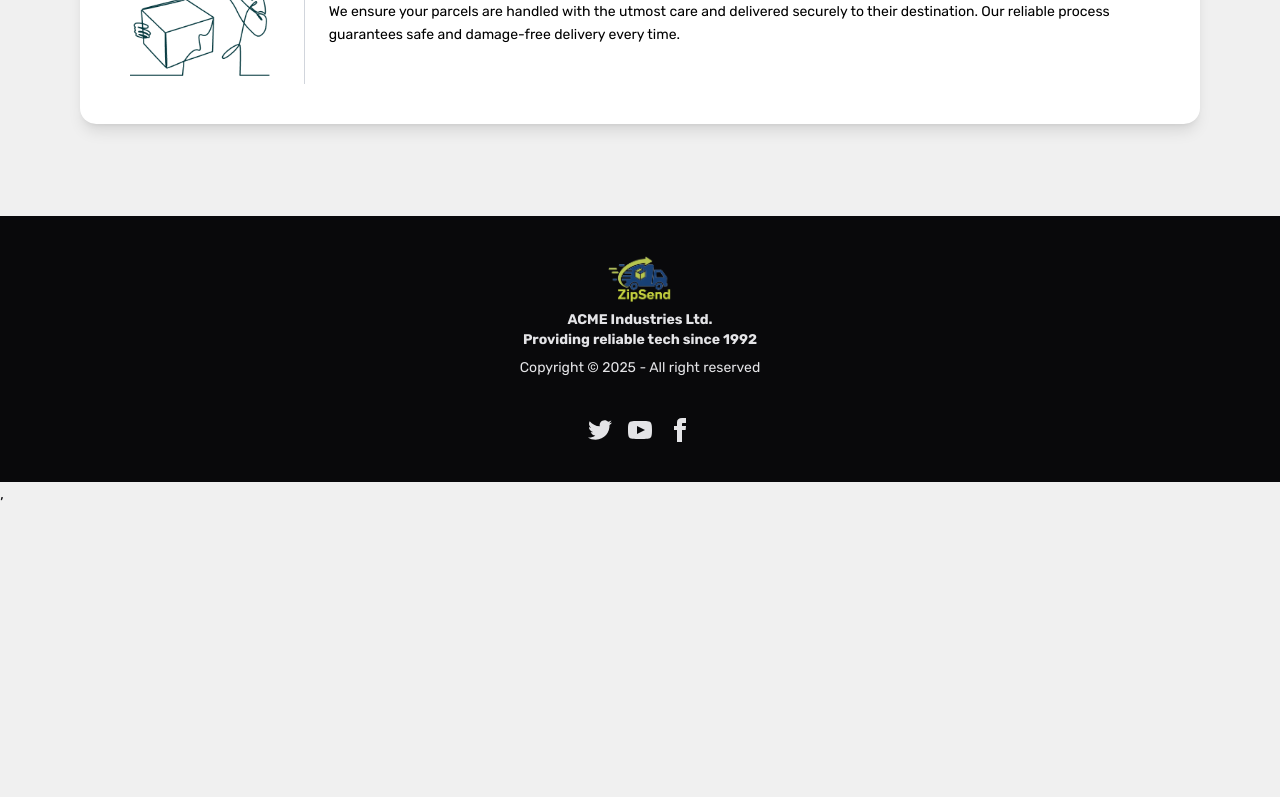
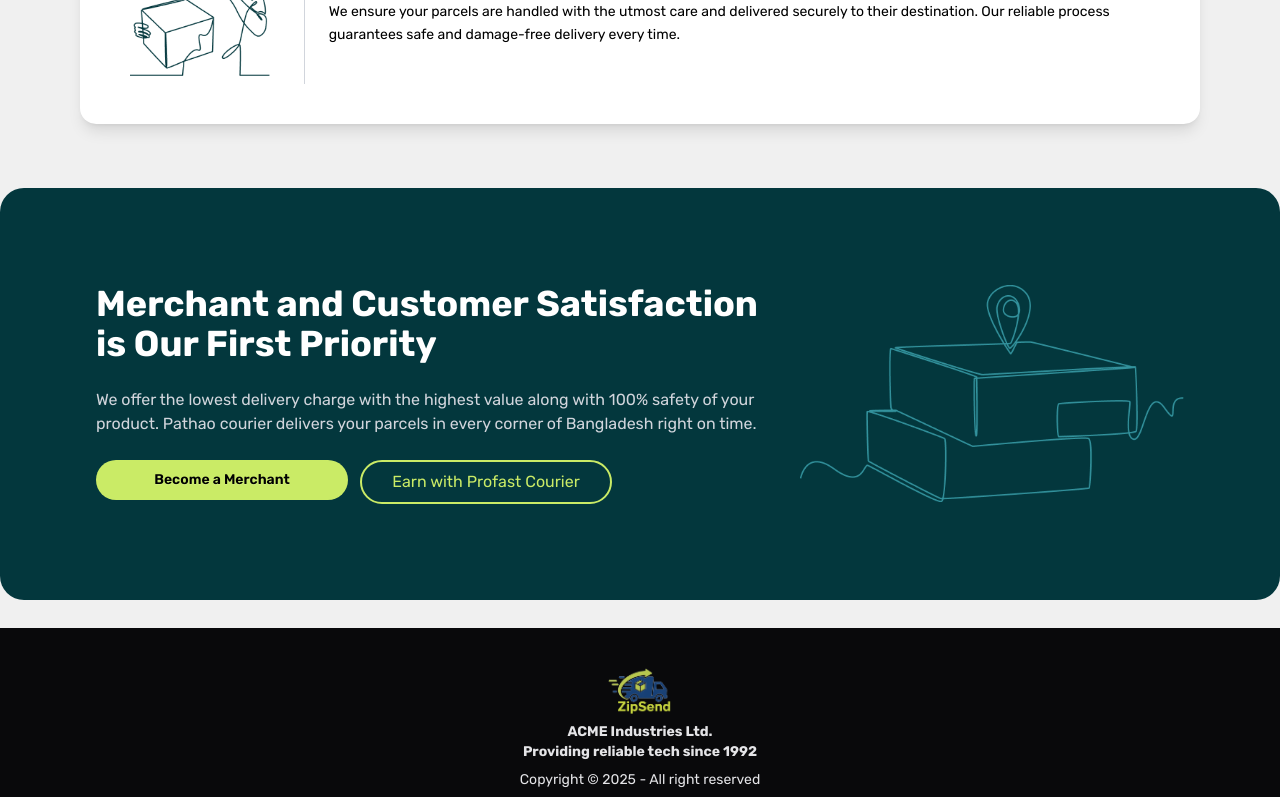
Before and after one commit to mehedihasan1337/ZipSend-client, a React (Vite) app: page / in a window 1280 px wide. Shown: the part 2673-3470 px from the top of the page. Before the commit the page ends 3179 px from the top, so only its background shows below. Built offline with nearby package versions, Linux system fonts and the light colour scheme.

Commit message:
added  other section

```diff
--- a/index.html
+++ b/index.html
@@ -3,7 +3,7 @@
 
 <head>
   <meta charset="UTF-8" />
-  <link rel="icon" type="image/svg+xml" href="/vite.svg" />
+  <link rel="icon" type="image/svg+xml" href="https://i.ibb.co.com/nqWsLKxb/Zip-Send-Logo.png" />
   <meta name="viewport" content="width=device-width, initial-scale=1.0" />
   <title>zip-send-client</title>
   <style>
--- /dev/null
+++ b/src/pages/Home/Bemerchant/BeMerchant.jsx
@@ -0,0 +1,35 @@
+import React from 'react';
+import merchant from "../../../assets/location-merchant.png"
+const BeMerchant = () => {
+    return (
+        <div>
+            <div className="hero p-2 md:p-20 bg-[#03373D] rounded-3xl ">
+                <div className="hero-content flex-col lg:flex-row-reverse">
+                    <img
+                        src={merchant}
+                        className="md:max-w-sm"
+                    />
+                    <div>
+                        <h1 className="text-4xl text-white font-bold">Merchant and Customer
+                            Satisfaction is Our First Priority</h1>
+                        <p className="py-6 text-gray-300">
+                            We offer the lowest delivery charge with
+                            the highest value along with 100% safety of
+                            your product. Pathao courier delivers your parcels
+                            in every corner of
+                            Bangladesh right on time.
+                        </p>
+
+                        <div className='grid md:grid-cols-2 gap-3 w-9/12 '>
+                            <button className="btn shadow-none bg-[#CAEB66] border-none text-black rounded-3xl">Become a Merchant</button>
+                            <button className=" border-2 text-[#CAEB66] border-[#CAEB66] p-2 rounded-4xl hover:text-black hover:bg-[#CAEB66] ">Earn with Profast Courier</button>
+
+                        </div>
+                    </div>
+                </div>
+            </div>
+        </div>
+    );
+};
+
+export default BeMerchant;
--- a/src/pages/Home/Home/Home.jsx
+++ b/src/pages/Home/Home/Home.jsx
@@ -4,6 +4,7 @@ import Services from '../Services/Services';
 import HowItWorks from '../Services/HowItWorks';
 import Slayed from '../Slayed/Slayed';
 import Benefites from '../Benefites/benefites';
+import BeMerchant from '../Bemerchant/BeMerchant';
 
 const Home = () => {
     return (
@@ -13,6 +14,7 @@ const Home = () => {
             <Services></Services>
             <Slayed></Slayed>
             <Benefites></Benefites>
+            <BeMerchant></BeMerchant>
         </div>
     );
 };
```
